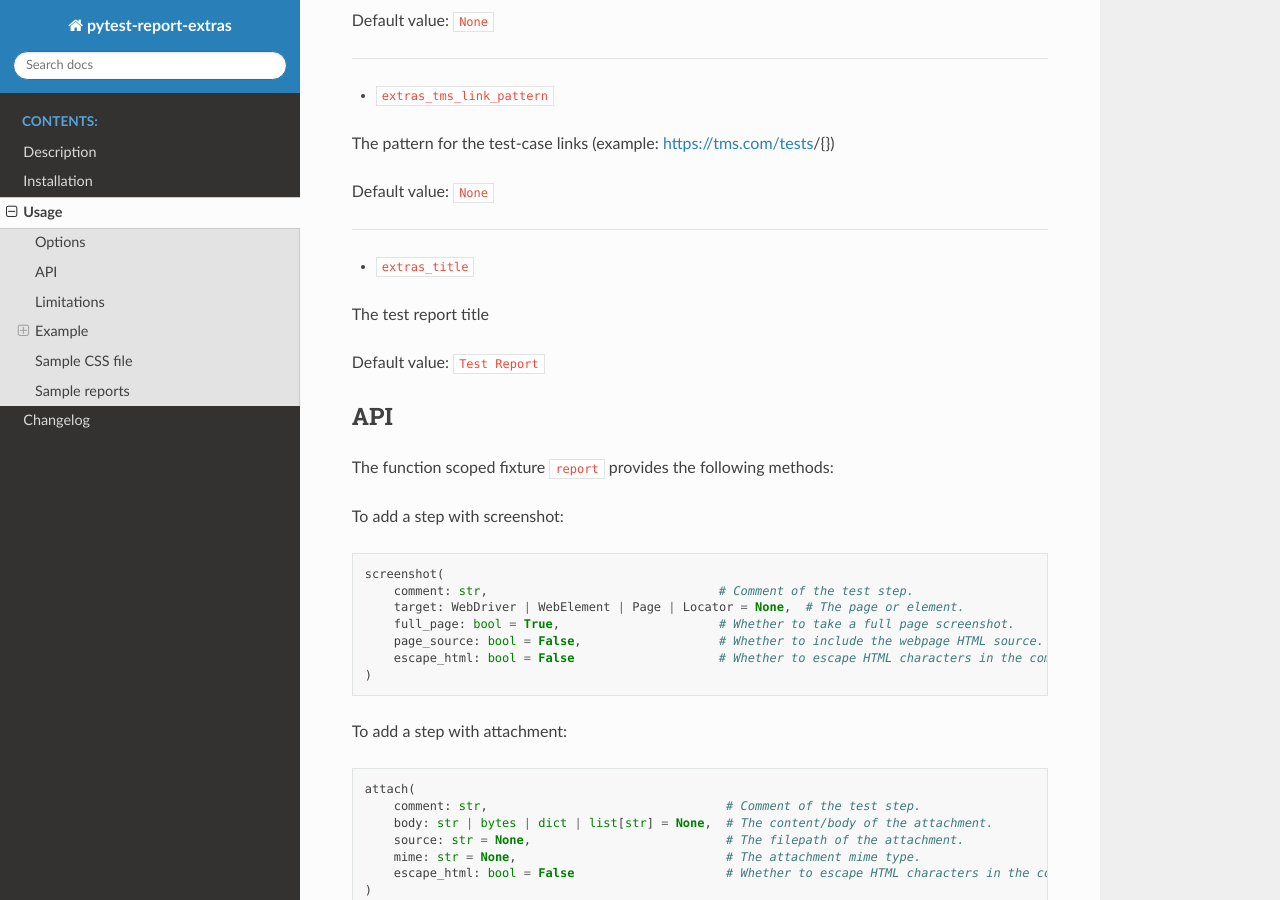
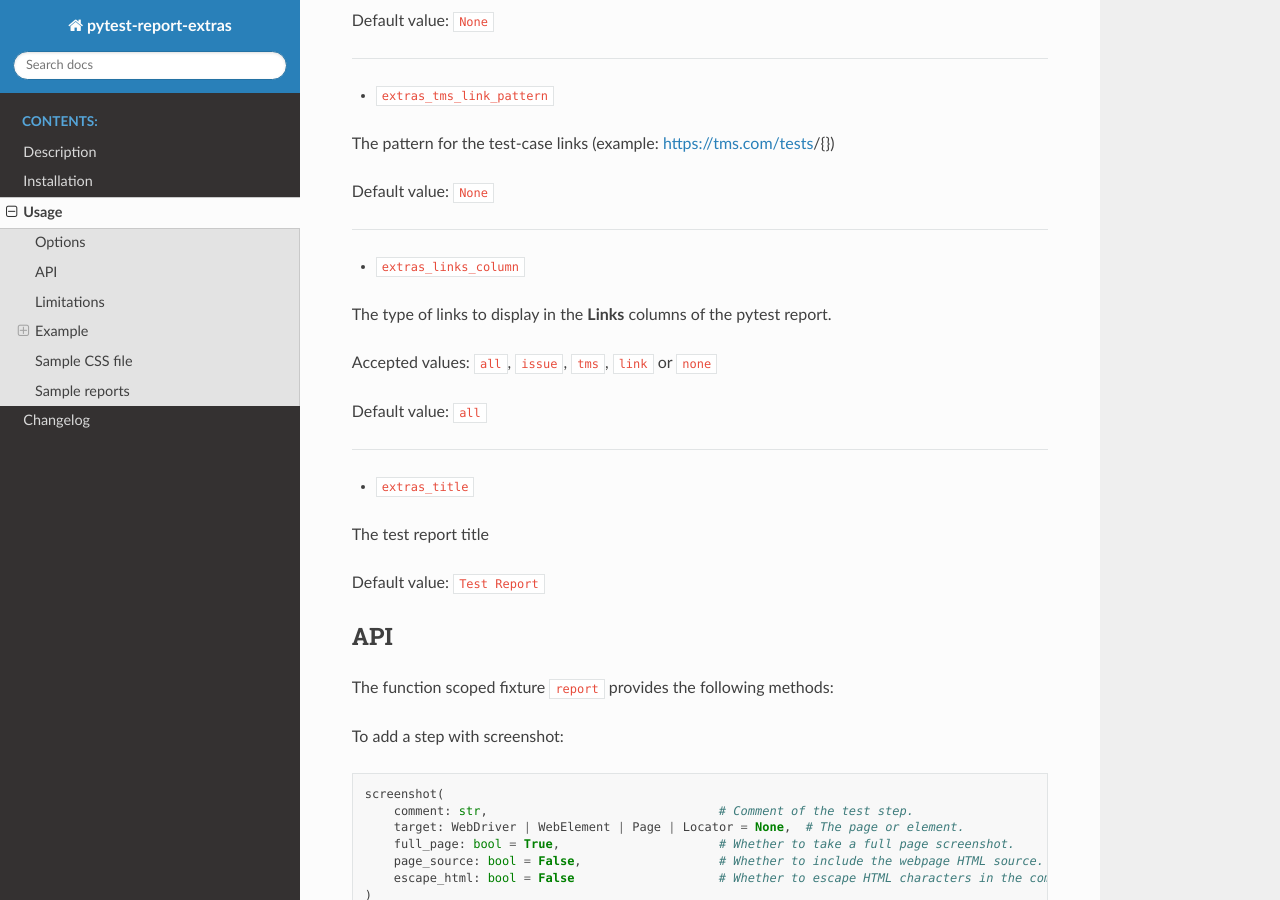
Before and after one commit to harmin-parra/pytest-report-extras, a Sphinx documentation site: the page built from docs/user_guide.rst, in a window 1280 px wide and 900 px high, scrolled down 1183 px. Built offline with Sphinx 7.4.7 and the Read the Docs theme 3.1.0, drawn with Linux system fonts in a browser that asks for light colours; some of the changed text lies outside the part shown.

Commit message:
extras_links_column INI option

```diff
--- a/docs/changelog.rst
+++ b/docs/changelog.rst
@@ -5,6 +5,10 @@ Changelog
 
 1.3.6
 =====
+
+**Feature**
+
+* Addition of ``extras_links_column`` INI option to filter the type of links to display in the **Links** columns of the pytest report.
 
 **Change**
 
--- a/docs/user_guide.rst
+++ b/docs/user_guide.rst
@@ -59,6 +59,16 @@ Default value: ``None``
 The pattern for the test-case links (example: https://tms.com/tests/{})
 
 Default value: ``None``
+
+----
+
+* ``extras_links_column``
+
+The type of links to display in the **Links** columns of the pytest report.
+
+Accepted values: ``all``, ``issue``, ``tms``, ``link`` or ``none``
+
+Default value: ``all``
 
 ----
 
@@ -182,6 +192,7 @@ Sample ``pytest.ini`` file
   extras_sources = False
   extras_issue_link_pattern = http://bugtracker.com/{}
   extras_tms_link_pattern = http://tms.com/tests/{}
+  extras_links_column = all
   extras_title = My awesome test report
 
 
```
Also changed, not shown: 2 other files.
